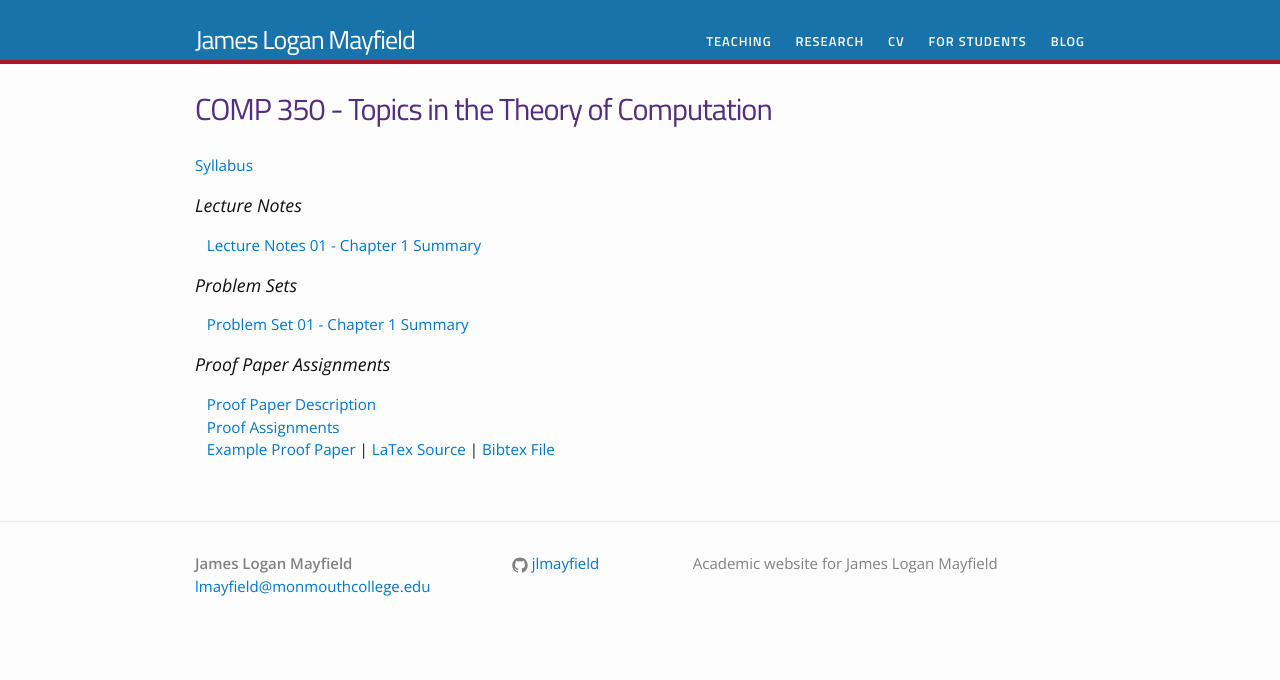
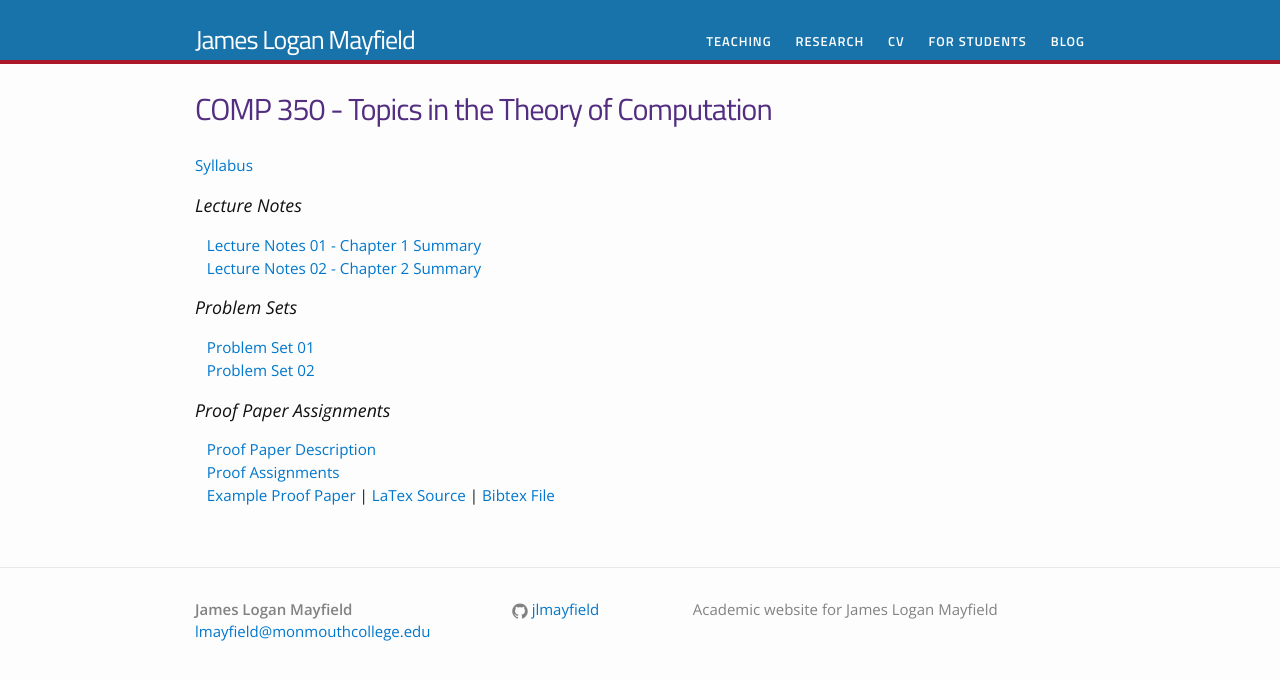
Before and after one commit to jlmayfield/jlmayfield.github.io, a Jekyll site: the page built from teaching/comp350-theory.md, in a window 1280 px wide. Shown: the top 680 px of the page. Built offline with Jekyll 4.4.1, drawn with Linux system fonts in a browser that asks for light colours.

Commit message:
c350 chap2 resources

```diff
--- a/teaching/comp350-theory.md
+++ b/teaching/comp350-theory.md
@@ -8,10 +8,13 @@ permalink: /teaching/COMP350-Theory/
 
 ### Lecture Notes
 &nbsp;&nbsp;&nbsp;[Lecture Notes 01 - Chapter 1 Summary](/teaching/COMP350-Theory/notes/comp350-lectureNotes-01.pdf)
+&nbsp;&nbsp;&nbsp;[Lecture Notes 02 - Chapter 2 Summary](/teaching/COMP350-Theory/notes/comp350-lectureNotes-02.pdf)
 
 ### Problem Sets
 
-&nbsp;&nbsp;&nbsp;[Problem Set 01 - Chapter 1 Summary](/teaching/COMP350-Theory/psets/comp350-pset-01.pdf)
+&nbsp;&nbsp;&nbsp;[Problem Set 01](/teaching/COMP350-Theory/psets/comp350-pset-01.pdf)
+&nbsp;&nbsp;&nbsp;[Problem Set 02](/teaching/COMP350-Theory/psets/comp350-pset-02.pdf)
+
 
 ### Proof Paper Assignments
 
```
Also changed, not shown: 2 other files.
